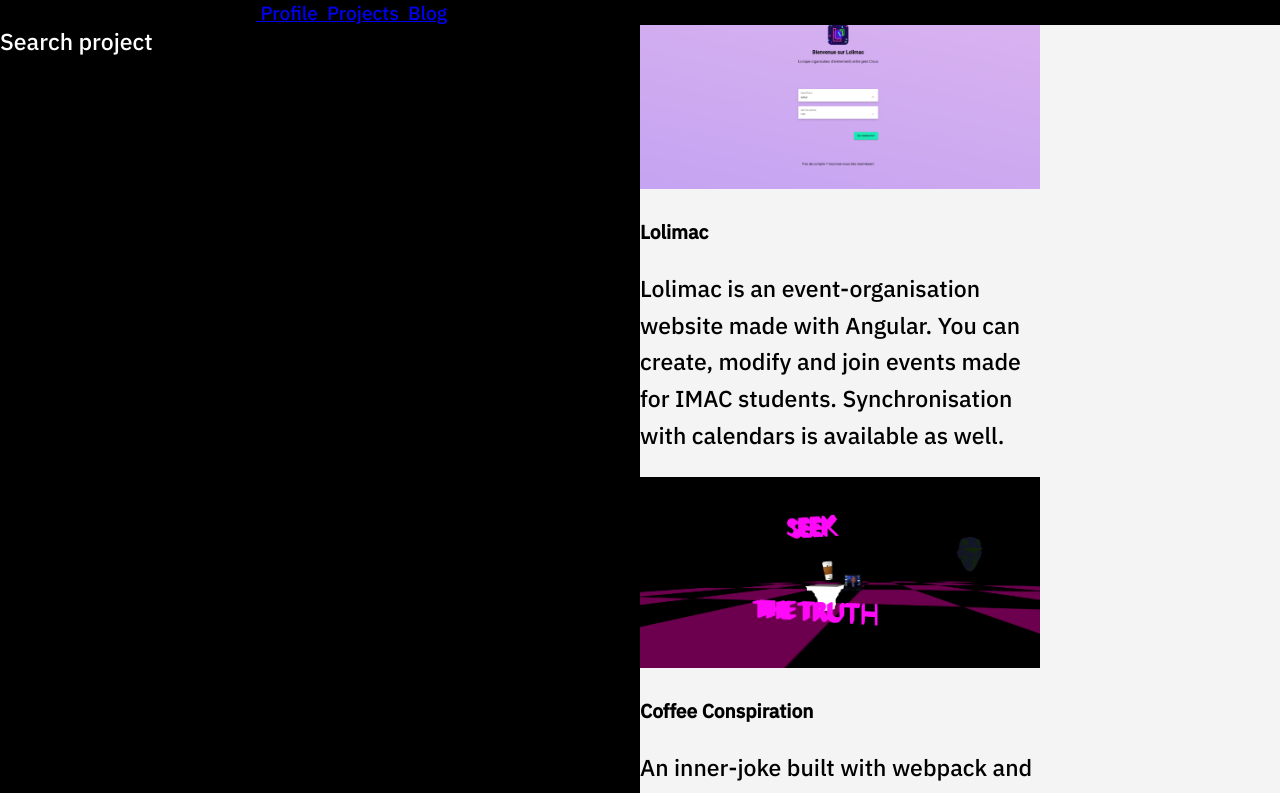
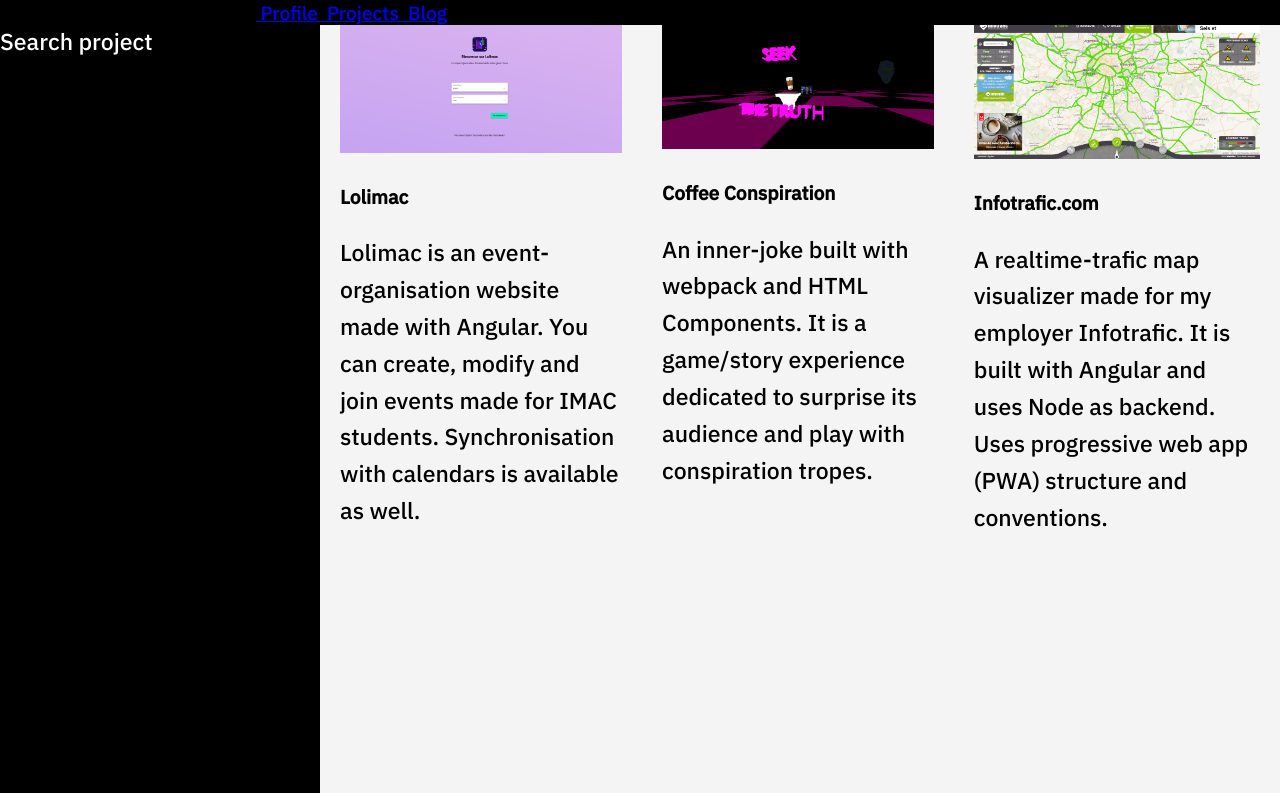
Before and after one commit to guillaume-haerinck/portfolio, a Vue app: page /projects in a window 1280 px wide. Shown: the top 793 px of the page. Built offline with nearby package versions, Linux system fonts and the light colour scheme.

Commit message:
improve rooting & layout

```diff
--- a/src/components/Menu.vue
+++ b/src/components/Menu.vue
@@ -5,15 +5,15 @@
     </div>
 
     <div class="menu-items">
-      <a class="menu-item" href="/">
+      <router-link class="menu-item" to="/">
         <img />
         Profile
-      </a>
-      <a class="menu-item" href="/projects">
+      </router-link>
+      <router-link class="menu-item" to="/projects">
         <img />
         Projects
-      </a>
-      <a class="menu-item" href="https://github.com/learn-computer-graphics" target="blank">
+      </router-link>
+      <a class="menu-item" href="https://learn-computer-graphics.github.io/blog/" target="blank">
         <img />
         Blog
       </a>
--- a/src/components/Project.vue
+++ b/src/components/Project.vue
@@ -12,6 +12,8 @@
 
 <script lang="ts">
 import { Component, Prop, Vue } from 'vue-property-decorator';
+
+import Tag from '@/components/Tag.vue';
 
 @Component
 export default class Project extends Vue {
@@ -28,6 +30,7 @@ export default class Project extends Vue {
 
 .project {
   max-width: 400px;
+  margin: 20px;
 }
 
 .project-image img {
--- a/src/components/ProjectSearch.vue
+++ b/src/components/ProjectSearch.vue
@@ -17,6 +17,6 @@ export default class ProjectSearch extends Vue {
   background-color: black;
   color: white;
   left: 0;
-  height: 100vh;
+  min-height: 100vh;
 }
 </style>
--- a/src/views/Projects.vue
+++ b/src/views/Projects.vue
@@ -2,7 +2,7 @@
   <div class="projects">
     <ProjectSearch/>
 
-    <div class="projects-list">
+    <div class="project-list">
       <Project v-for="(project, index) in projects"
         :key="'project' + index"
         :name="project.name"
@@ -37,6 +37,11 @@ export default class Projects extends Vue {
 <style scoped lang="css">
 .projects {
   display: grid;
-  grid-template-columns: 1fr 1fr;
+  grid-template-columns: 1fr 3fr;
+}
+
+.project-list {
+  display: flex;
+  flex-direction: row;
 }
 </style>
```
